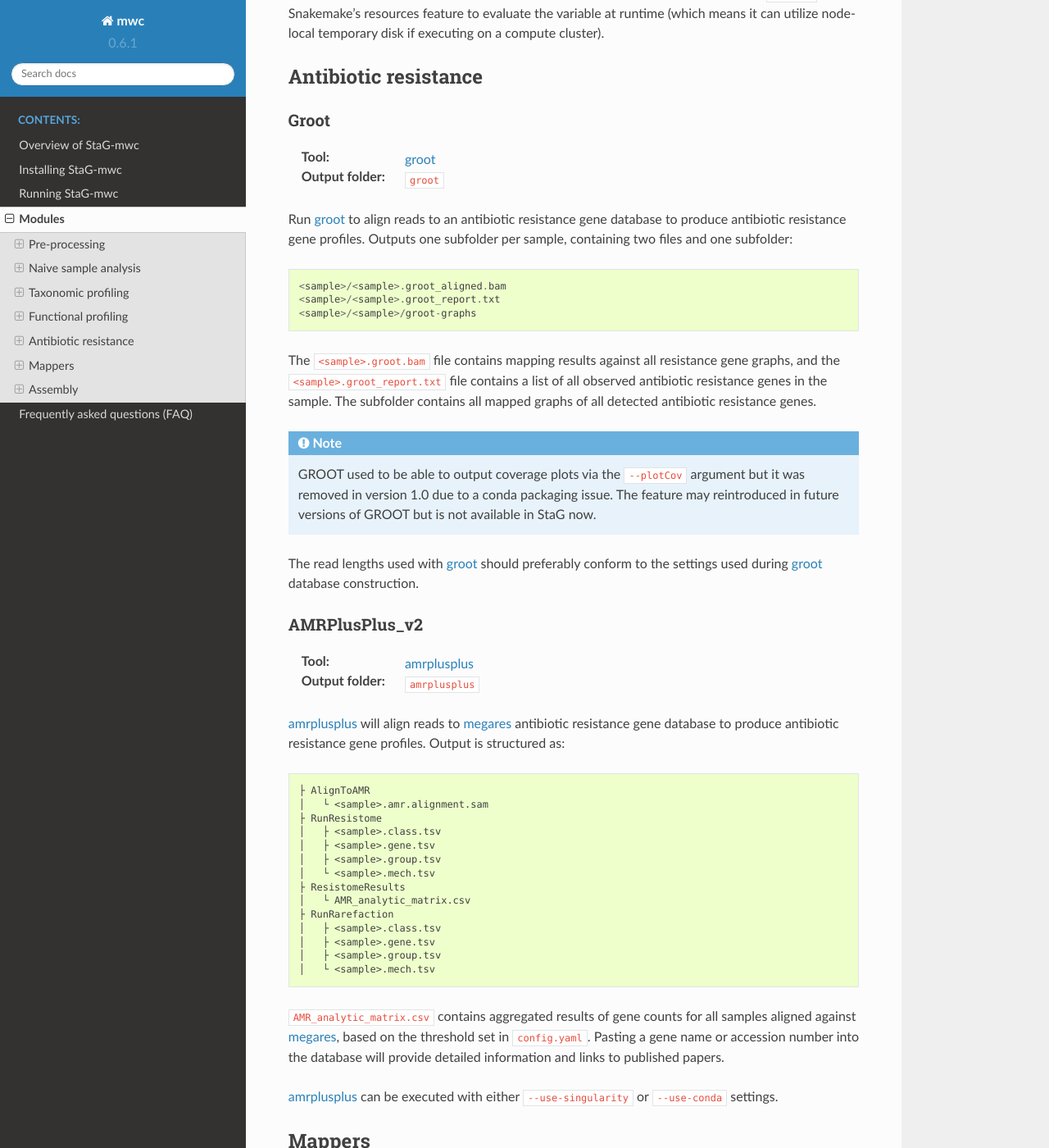
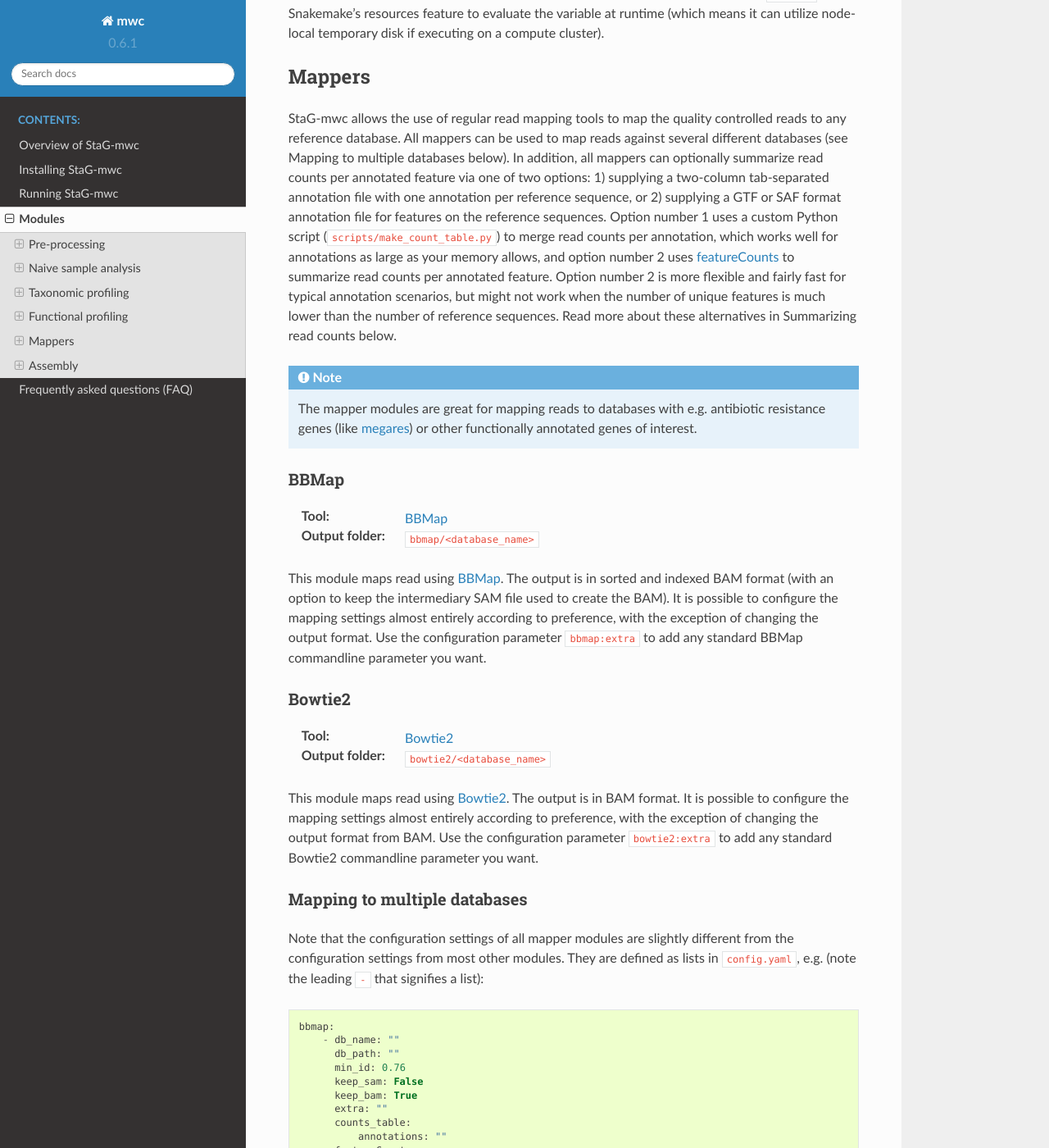
Before and after one commit to ctmrbio/stag-mwc, a Sphinx documentation site: the page built from docs/source/modules.rst, in a window 1280 px wide and 1400 px high, scrolled down 5413 px. Shown: the whole window at 82% size. Built offline with Sphinx 7.4.7 and the Read the Docs theme 2.0.0, drawn with Linux system fonts in a browser that asks for light colours.

Commit message:
Remove antibiotic resistance profiling tools

```diff
--- a/docs/source/modules.rst
+++ b/docs/source/modules.rst
@@ -6,7 +6,6 @@
 .. _Kraken2: https://ccb.jhu.edu/software/kraken2/
 .. _KrakenUniq: https://github.com/fbreitwieser/krakenuniq
 .. _Bracken: https://ccb.jhu.edu/software/bracken/
-.. _groot: https://groot-documentation.readthedocs.io
 .. _MetaPhlAn: https://github.com/biobakery/MetaPhlAn/wiki/MetaPhlAn-4
 .. _StrainpPlAn: https://github.com/biobakery/MetaPhlAn/wiki/StrainPhlAn-4
 .. _featureCounts: https://subread.sourceforge.net/featureCounts.html
@@ -15,7 +14,6 @@
 .. _SAF format: https://subread.sourceforge.net/featureCounts.html
 .. _MEGAHIT: https://github.com/voutcn/megahit
 .. _MultiQC: https://multiqc.info/
-.. _amrplusplus: https://megares.meglab.org/amrplusplus/latest/html/what_AMR++_produces.html
 .. _megares: https://megares.meglab.org/
 
 Modules
@@ -268,67 +266,6 @@ evaluate the variable at runtime (which means it can utilize node-local
 temporary disk if executing on a compute cluster).
 
 
-Antibiotic resistance
-*********************
-
-Groot
--------
-:Tool: `groot`_
-:Output folder: ``groot``
-
-Run `groot`_ to align reads to an antibiotic resistance gene database to
-produce antibiotic resistance gene profiles. Outputs one subfolder per sample,
-containing two files and one subfolder::
-
-    <sample>/<sample>.groot_aligned.bam
-    <sample>/<sample>.groot_report.txt
-    <sample>/<sample>/groot-graphs
-
-The ``<sample>.groot.bam`` file contains mapping results against all resistance
-gene graphs, and the ``<sample>.groot_report.txt`` file contains a list of all
-observed antibiotic resistance genes in the sample. The subfolder contains all
-mapped graphs of all detected antibiotic resistance genes.
-
-.. note::
-
-   GROOT used to be able to output coverage plots via the ``--plotCov``
-   argument but it was removed in version 1.0 due to a conda packaging issue.
-   The feature may reintroduced in future versions of GROOT but is not
-   available in StaG now.
-
-The read lengths used with `groot`_ should preferably conform to the settings
-used during `groot`_ database construction.
-
-AMRPlusPlus_v2
--------
-:Tool: `amrplusplus`_
-:Output folder: ``amrplusplus``
-
-`amrplusplus`_ will align reads to `megares`_ antibiotic resistance gene database to
-produce antibiotic resistance gene profiles. Output is structured as::
-
-        ├ AlignToAMR
-        │   └ <sample>.amr.alignment.sam
-        ├ RunResistome
-        │   ├ <sample>.class.tsv
-        │   ├ <sample>.gene.tsv
-        │   ├ <sample>.group.tsv
-        │   └ <sample>.mech.tsv
-        ├ ResistomeResults
-        │   └ AMR_analytic_matrix.csv
-        ├ RunRarefaction
-        │   ├ <sample>.class.tsv
-        │   ├ <sample>.gene.tsv
-        │   ├ <sample>.group.tsv
-        │   └ <sample>.mech.tsv
-
-``AMR_analytic_matrix.csv`` contains aggregated results of gene counts for all samples
-aligned against `megares`_, based on the threshold set in ``config.yaml``. Pasting a gene name
-or accession number into the database will provide detailed information and links to
-published papers.
-
-`amrplusplus`_ can be executed with either ``--use-singularity`` or ``--use-conda`` settings.
-
 Mappers
 *******
 |full_name| allows the use of regular read mapping tools to map the quality
@@ -346,6 +283,11 @@ number 2 is more flexible and fairly fast for typical annotation scenarios, but
 might not work when the number of unique features is much lower than the number
 of reference sequences. Read more about these alternatives in :ref:`Summarizing
 read counts` below.
+
+.. note::
+   The mapper modules are great for mapping reads to databases with e.g.
+   antibiotic resistance genes (like `megares`_) or other functionally
+   annotated genes of interest.
 
 BBMap
 -----
```
Also changed, not shown: 5 other files.
